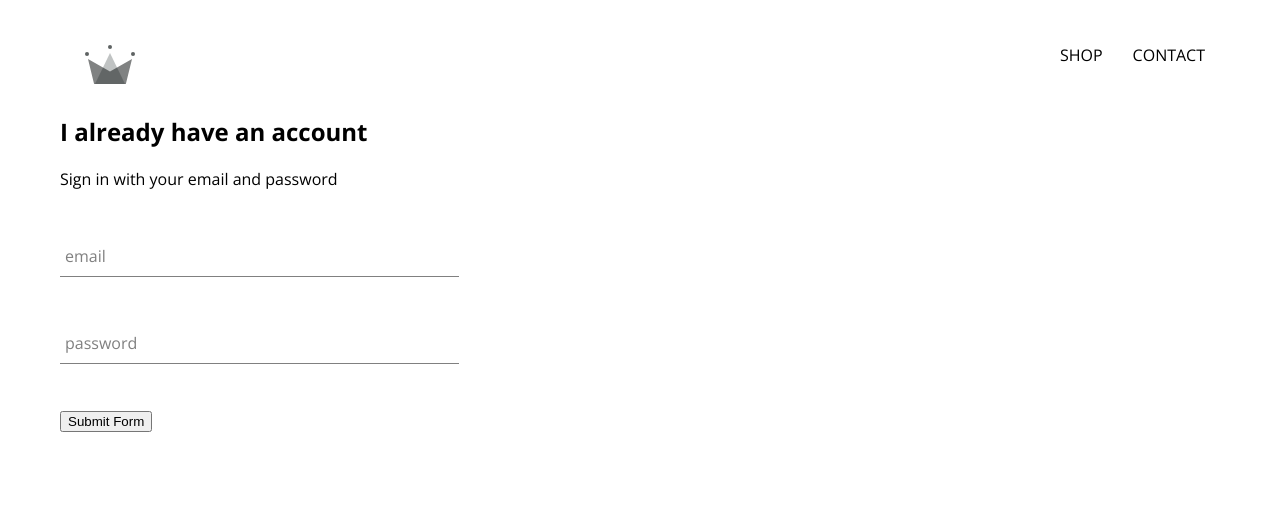
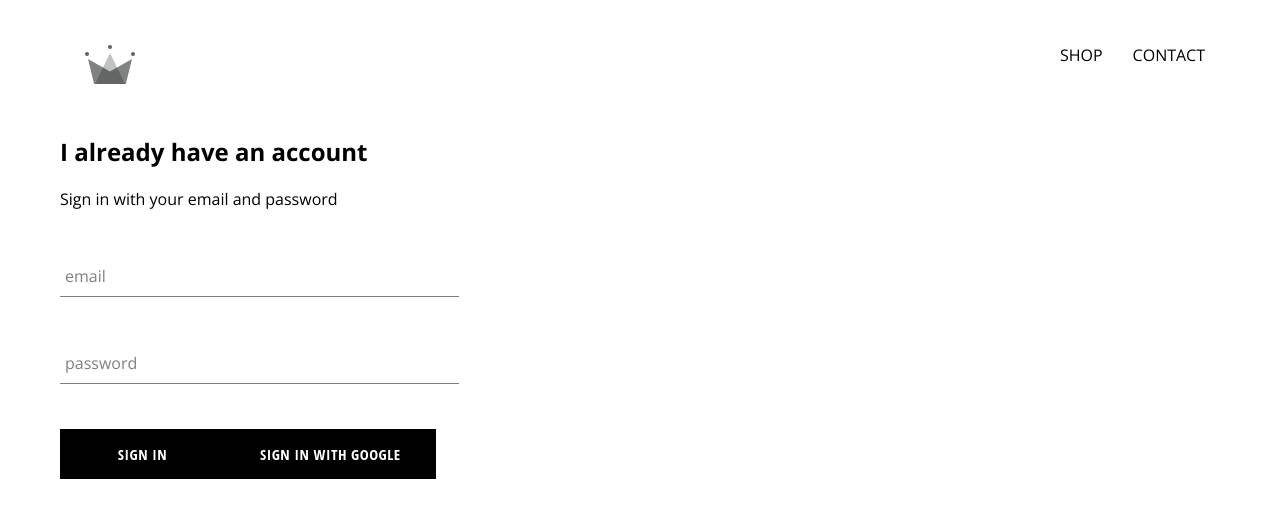
Before and after one commit to AbderrahimKHALIDI/Ecommerce_project, a React (Create React App) app: page /signin in a window 1280 px wide. Shown: the top 518 px of the page. Built offline with nearby package versions, Linux system fonts and the light colour scheme; no server answers; a web font is replaced by a local one.

Commit message:
add firebase and authentification

```diff
--- a/package.json
+++ b/package.json
@@ -6,12 +6,15 @@
     "@testing-library/jest-dom": "^5.16.5",
     "@testing-library/react": "^13.4.0",
     "@testing-library/user-event": "^13.5.0",
+    "firebase": "^10.3.0",
     "react": "^18.2.0",
     "react-dom": "^18.2.0",
     "react-router-dom": "^6.15.0",
-    "react-scripts": "5.0.1",
     "sass": "^1.66.0",
     "web-vitals": "^2.1.4"
+  },
+  "devDependencies": {
+    "react-scripts": "^5.0.1"
   },
   "scripts": {
     "start": "react-scripts start",
--- a/src/App.js
+++ b/src/App.js
@@ -5,8 +5,23 @@
 import ShopPage from "./pages/shope/shope.component";
 import Header from "./components/header/header.component";
 import SignInAndSignUpPage from "./pages/sign-in-and-sign-up/sign-in-sign-up.component";
+import { auth } from "./firebase/firebase.utils";
 
-function App() {
+
+class  App extends React.Component {
+  constructor(){
+    super();
+    this.state={
+      currentUser:null
+    }
+  }
+  componentDidMount(){
+    auth.onAuthStateChanged(user=>{
+      this.setState({ currentUser:user});
+      console.log(user)
+    })
+  }
+  render(){
   return (
     <div>
       <Header />
@@ -17,6 +32,7 @@
       </Routes>
     </div>
   );
+  }
 }
 
 export default App;
--- /dev/null
+++ b/src/components/custom-button/custom-button.component.jsx
@@ -0,0 +1,10 @@
+import React from "react";
+
+import "./custom-button.styles.scss";
+
+const CustomButton = ({children,...otherProps})=>(
+    <button className="custom-button" {...otherProps}>
+        {children}
+    </button>
+)
+export default CustomButton;
--- /dev/null
+++ b/src/components/custom-button/custom-button.styles.scss
@@ -0,0 +1,22 @@
+.custom-button {
+    min-width: 165px;
+    width: auto;
+    height: 50px;
+    letter-spacing: 0.5px;
+    line-height: 50px;
+    padding: 0 35px 0 35px;
+    font-size: 15px;
+    background-color: black;
+    color: white;
+    text-transform: uppercase;
+    font-family: 'Open Sans Condensed';
+    font-weight: bolder;
+    border: none;
+    cursor: pointer;
+
+    &:hover {
+      background-color: white;
+      color: black;
+      border: 1px solid black;
+    }
+  }
--- a/src/components/sign-in/sign-in.component.jsx
+++ b/src/components/sign-in/sign-in.component.jsx
@@ -1,9 +1,9 @@
 import React from "react";
 
 import './sign-in.styles.scss';
-
+import CustomButton from "../custom-button/custom-button.component";
 import FormInput from "../form-input/form-input.component";
-
+import { signInWithGoogle } from "../../firebase/firebase.utils";
 
 class SignIn extends React.Component{
     constructor(props){
@@ -38,7 +38,12 @@
 <FormInput name="password" type="password" handlechange={this.handlechange} label="password" value={this.state.password} required />
 
 
-<input type="submit" value="Submit Form" />
+<CustomButton type="submit"  > Sign in</CustomButton>
+<CustomButton onClick={signInWithGoogle}  >
+    {''}
+     Sign in with Google{''}
+
+</CustomButton>
 
             </form>
 
--- a/src/components/sign-in/sign-in.styles.scss
+++ b/src/components/sign-in/sign-in.styles.scss
@@ -1,3 +1,9 @@
 .sign-in{
     width: 30vw;
+    display: flex;
+    flex-direction: column;
+.title{
+    margin: 10px 0;
 }
+
+}
--- /dev/null
+++ b/src/firebase/firebase.utils.js
@@ -0,0 +1,22 @@
+import firebase from "firebase/compat/app";
+import "firebase/compat/firestore";
+import "firebase/compat/auth";
+
+const config= {
+    apiKey: "AIzaSyCdo_EVlSM7v9fjolr5TOEUHRBR0rbWQtE",
+    authDomain: "crwn-db-df373.firebaseapp.com",
+    projectId: "crwn-db-df373",
+    storageBucket: "crwn-db-df373.appspot.com",
+    messagingSenderId: "473636606868",
+    appId: "1:473636606868:web:88d8dc496e86f7be85f581",
+    measurementId: "G-TDNXH663KR"
+};
+
+firebase.initializeApp(config);
+export const auth=firebase.auth();
+export const firestore= firebase.firestore();
+
+const provider= new firebase.auth.GoogleAuthProvider();
+provider.setCustomParameters({prompt : 'select_account'});
+export const signInWithGoogle= ()=> auth.signInWithPopup(provider);
+export default firebase;
```
Also changed, not shown: 1 other file (tests, documents, lock files or other folders).
